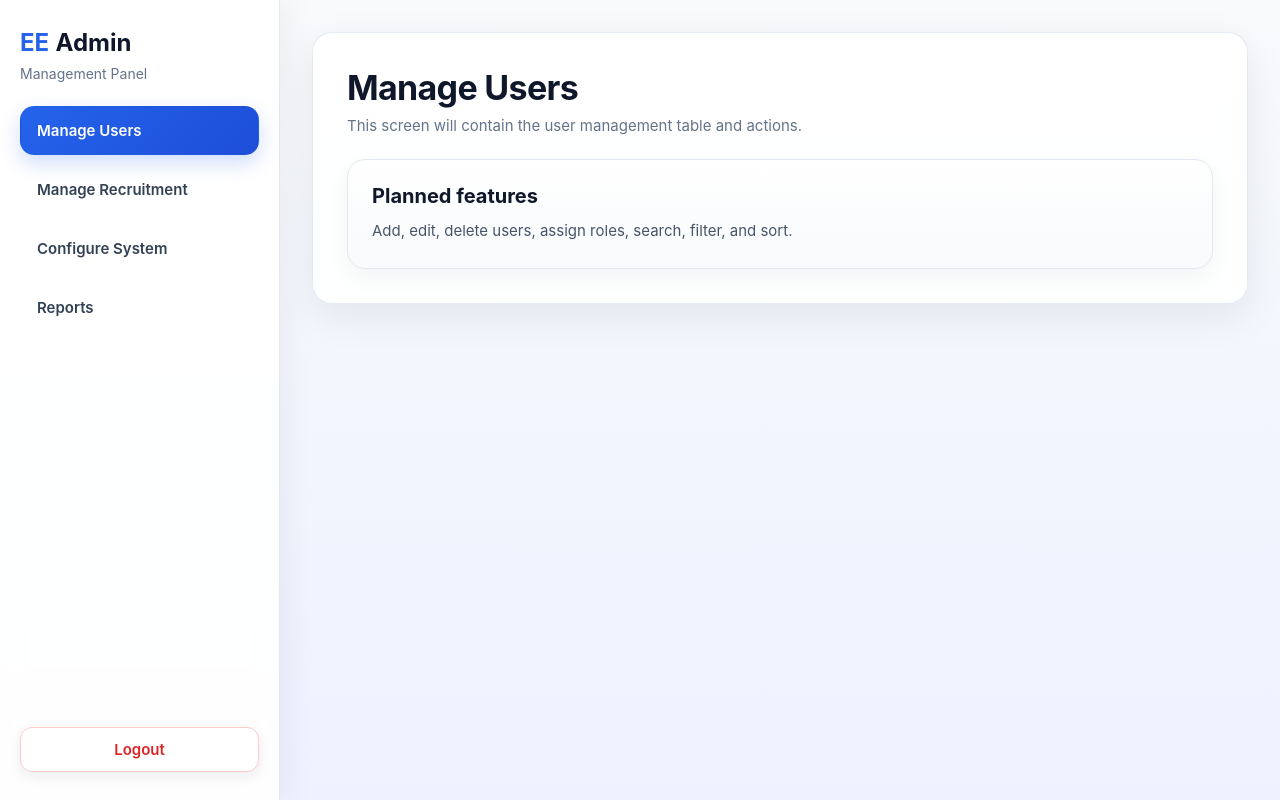
After one commit to Giorgos-Chiras/Special_Scientists_Management_CSE326, a PHP site: page /modules/admin.php in a window 1280 px wide. The commit adds this page. Run offline with PHP 8.4, Linux system fonts and the light colour scheme; the visitor is signed in with stand-in values (Sample User, id 1).

Commit message:
Added basic admin page wiht navigation

```diff
--- /dev/null
+++ b/assets/css/admin.css
@@ -0,0 +1,153 @@
+.admin-shell {
+    min-height: 100vh;
+    display: flex;
+}
+
+.sidebar {
+    width: 280px;
+    background: rgba(255, 255, 255, 0.92);
+    border-right: 1px solid #e2e8f0;
+    box-shadow: 8px 0 30px rgba(15, 23, 42, 0.05);
+    padding: 28px 20px;
+    display: flex;
+    flex-direction: column;
+    justify-content: space-between;
+    backdrop-filter: blur(10px);
+}
+
+.sidebar-top {
+    margin-bottom: 24px;
+}
+
+.sidebar-brand {
+    font-size: 24px;
+    font-weight: 500;
+    color: #0f172a;
+    margin-bottom: 8px;
+}
+
+.sidebar-brand span {
+    color: #2563eb;
+    font-weight: 700;
+}
+
+.sidebar-brand strong {
+    font-weight: 700;
+    color: #0f172a;
+}
+
+.sidebar-text {
+    font-size: 14px;
+    color: #64748b;
+}
+
+.sidebar-nav {
+    display: flex;
+    flex-direction: column;
+    gap: 10px;
+    flex: 1;
+}
+
+.sidebar-link {
+    display: block;
+    padding: 14px 16px;
+    border-radius: 14px;
+    font-size: 15px;
+    font-weight: 600;
+    color: #334155;
+    transition: all 0.2s ease;
+    border: 1px solid transparent;
+}
+
+.sidebar-link:hover {
+    background: #eff6ff;
+    color: #1d4ed8;
+    border-color: #dbeafe;
+}
+
+.sidebar-link.active {
+    background: linear-gradient(135deg, #2563eb 0%, #1d4ed8 100%);
+    color: #ffffff;
+    box-shadow: 0 8px 20px rgba(37, 99, 235, 0.22);
+}
+
+.sidebar-bottom {
+    margin-top: 24px;
+}
+
+.sidebar-logout {
+    width: 100%;
+}
+
+.admin-content {
+    flex: 1;
+    padding: 32px;
+}
+
+.placeholder-card {
+    padding: 34px;
+}
+
+.placeholder-header {
+    margin-bottom: 24px;
+}
+
+.placeholder-box {
+    background: linear-gradient(180deg, #ffffff 0%, #f8fafc 100%);
+    border: 1px solid #e2e8f0;
+    border-radius: 18px;
+    padding: 24px;
+    box-shadow: 0 8px 24px rgba(15, 23, 42, 0.05);
+}
+
+.placeholder-box h3 {
+    font-size: 20px;
+    color: #0f172a;
+    margin-bottom: 10px;
+}
+
+.placeholder-box p {
+    color: #475569;
+    line-height: 1.7;
+    font-size: 15px;
+}
+
+@media (max-width: 992px) {
+    .admin-shell {
+        flex-direction: column;
+    }
+
+    .sidebar {
+        width: 100%;
+        border-right: none;
+        border-bottom: 1px solid #e2e8f0;
+    }
+
+    .sidebar-nav {
+        flex-direction: row;
+        flex-wrap: wrap;
+    }
+
+    .sidebar-link {
+        flex: 1 1 220px;
+    }
+
+    .admin-content {
+        padding: 20px;
+    }
+}
+
+@media (max-width: 640px) {
+    .sidebar {
+        padding: 20px 16px;
+    }
+
+    .admin-content {
+        padding: 16px;
+    }
+
+    .placeholder-card,
+    .dashboard-card {
+        padding: 22px;
+    }
+}
--- a/assets/css/style.css
+++ b/assets/css/style.css
@@ -1,3 +1,4 @@
+
 * {
     margin: 0;
     padding: 0;
@@ -5,8 +6,8 @@
 }
 
 body {
-    font-family: Arial, Helvetica, sans-serif;
-    background-color: #f6f7fb;
+    font-family: "Inter", "Segoe UI", Arial, Helvetica, sans-serif;
+    background: linear-gradient(180deg, #f8fafc 0%, #eef2ff 100%);
     color: #1f2937;
     min-height: 100vh;
 }
@@ -19,12 +20,14 @@ a {
 .top-brand {
     padding: 28px 40px 10px;
     font-size: 20px;
-    font-weight: 400;
-    color: #111827;
+    font-weight: 500;
+    color: #0f172a;
+    letter-spacing: -0.01em;
 }
 
 .top-brand strong {
     font-weight: 700;
+    color: #2563eb;
 }
 
 .page-shell {
@@ -35,21 +38,23 @@ a {
 }
 
 .page-card {
-    background: #ffffff;
-    border: 1px solid #e5e7eb;
-    border-radius: 18px;
-    box-shadow: 0 10px 30px rgba(17, 24, 39, 0.06);
+    background: rgba(255, 255, 255, 0.9);
+    border: 1px solid rgba(226, 232, 240, 0.9);
+    border-radius: 20px;
+    box-shadow: 0 12px 40px rgba(15, 23, 42, 0.08);
+    backdrop-filter: blur(10px);
 }
 
 .page-title {
     font-size: 34px;
     font-weight: 700;
-    color: #111827;
+    color: #0f172a;
     margin-bottom: 8px;
+    letter-spacing: -0.02em;
 }
 
 .page-subtitle {
-    color: #6b7280;
+    color: #64748b;
     font-size: 15px;
 }
 
@@ -59,43 +64,49 @@ a {
     justify-content: center;
     min-width: 150px;
     padding: 12px 18px;
-    border-radius: 10px;
+    border-radius: 12px;
     border: 1px solid transparent;
     font-size: 15px;
     font-weight: 600;
     cursor: pointer;
-    transition: 0.2s ease;
+    transition: all 0.2s ease;
+    box-shadow: 0 4px 14px rgba(15, 23, 42, 0.08);
 }
 
 .btn-primary {
-    background-color: #2563eb;
+    background: linear-gradient(135deg, #2563eb 0%, #1d4ed8 100%);
     color: #ffffff;
+    border-color: #2563eb;
 }
 
 .btn-primary:hover {
-    background-color: #1d4ed8;
+    background: linear-gradient(135deg, #1d4ed8 0%, #1e40af 100%);
+    color: #ffffff;
+    transform: translateY(-1px);
 }
 
 .btn-secondary {
     background-color: #ffffff;
     color: #2563eb;
-    border-color: #2563eb;
+    border-color: #cbd5e1;
 }
 
 .btn-secondary:hover {
-    background-color: #2563eb;
-    color: #ffffff;
+    background-color: #eff6ff;
+    color: #1d4ed8;
+    border-color: #2563eb;
 }
 
 .btn-danger {
     background-color: #ffffff;
     color: #dc2626;
-    border-color: #dc2626;
+    border-color: #fecaca;
 }
 
 .btn-danger:hover {
     background-color: #dc2626;
     color: #ffffff;
+    border-color: #dc2626;
 }
 
 .info-grid {
@@ -104,23 +115,25 @@ a {
 }
 
 .info-box {
-    background: #f9fafb;
-    border: 1px solid #eceff3;
-    border-radius: 14px;
+    background: linear-gradient(180deg, #ffffff 0%, #f8fafc 100%);
+    border: 1px solid #e2e8f0;
+    border-radius: 16px;
     padding: 18px 20px;
+    box-shadow: 0 4px 20px rgba(15, 23, 42, 0.04);
 }
 
 .info-label {
     display: block;
     font-size: 13px;
-    color: #6b7280;
+    color: #64748b;
     margin-bottom: 6px;
+    font-weight: 500;
 }
 
 .info-value {
     font-size: 18px;
-    font-weight: 600;
-    color: #111827;
+    font-weight: 700;
+    color: #0f172a;
 }
 
 @media (max-width: 768px) {
--- /dev/null
+++ b/includes/admin_footer.php
@@ -0,0 +1 @@
+<?php
--- /dev/null
+++ b/includes/admin_guard.php
@@ -0,0 +1,14 @@
+<?php
+session_start();
+
+//TODO: Add unathorized error page
+
+if (!isset($_SESSION['user_id'])) {
+    header("Location: ../auth/login.php");
+    exit;
+}
+
+if ($_SESSION['role'] !== 'admin') {
+    header("Location: ../index.php");
+    exit;
+}
--- /dev/null
+++ b/includes/admin_header.php
@@ -0,0 +1,11 @@
+<!DOCTYPE html>
+<html lang="en">
+<head>
+    <meta charset="UTF-8">
+    <meta name="viewport" content="width=device-width, initial-scale=1.0">
+    <title>Admin Panel</title>
+    <link rel="stylesheet" href="../assets/css/style.css">
+    <link rel="stylesheet" href="../assets/css/admin.css">
+</head>
+<body>
+<div class="admin-shell">
--- /dev/null
+++ b/includes/admin_sidebar.php
@@ -0,0 +1,19 @@
+<aside class="sidebar">
+    <div class="sidebar-top">
+        <div class="sidebar-brand">
+            <span>EE</span> <strong>Admin</strong>
+        </div>
+        <p class="sidebar-text">Management Panel</p>
+    </div>
+
+    <nav class="sidebar-nav">
+        <a href="../modules/admin.php?=users" class="<?= isActive('users', $currentPage); ?>">Manage Users</a>
+        <a href="../modules/admin.php?page=recruitment" class="<?= isActive('recruitment', $currentPage); ?>">Manage Recruitment</a>
+        <a href="../modules/admin.php?page=system" class="<?= isActive('system', $currentPage); ?>">Configure System</a>
+        <a href="../modules/admin.php?page=reports" class="<?= isActive('reports', $currentPage); ?>">Reports</a>
+    </nav>
+
+    <div class="sidebar-bottom">
+        <a href="../auth/logout.php" class="btn btn-danger sidebar-logout">Logout</a>
+    </div>
+</aside>
--- a/includes/db.php
+++ b/includes/db.php
@@ -7,7 +7,7 @@ $host = 'localhost';
 $dbname = 'special_scientists_project';
 $username = 'root';
 $password = '';
-$port = '3306';
+$port = '3308';
 
 try {
     $dsn = "mysql:host=$host;port=$port;dbname=$dbname;charset=utf8mb4";
--- /dev/null
+++ b/modules/admin.php
@@ -0,0 +1,24 @@
+<?php
+require_once '../includes/admin_guard.php';
+
+$currentPage = $_GET['page'] ?? 'users';
+
+$allowedPages = ['users', 'recruitment', 'system', 'reports'];
+
+if (!in_array($currentPage, $allowedPages, true)) {
+    $currentPage = 'dashboard';
+}
+
+function isActive($page, $currentPage) {
+    return $page === $currentPage ? 'sidebar-link active' : 'sidebar-link';
+}
+
+require_once '../includes/admin_header.php';
+require_once '../includes/admin_sidebar.php';
+?>
+
+    <main class="admin-content">
+        <?php require_once __DIR__ . '/admin/pages/' . $currentPage . '.php'; ?>
+    </main>
+
+<?php require_once '../includes/admin_footer.php'; ?>
--- /dev/null
+++ b/modules/admin/pages/users.php
@@ -0,0 +1,11 @@
+<section class="page-card placeholder-card">
+    <div class="placeholder-header">
+        <h1 class="page-title">Manage Users</h1>
+        <p class="page-subtitle">This screen will contain the user management table and actions.</p>
+    </div>
+
+    <div class="placeholder-box">
+        <h3>Planned features</h3>
+        <p>Add, edit, delete users, assign roles, search, filter, and sort.</p>
+    </div>
+</section>
```
Also changed, not shown: assets/css/auth.css (+16 -14 lines), assets/css/dashboard.css (+16 -12 lines), assets/css/landing.css (+27 -19 lines), assets/css/list.css (+28 -14 lines), auth/login.php (+8 -1 lines), modules/admin/pages/recruitment.php (added, +11 -0 lines), modules/admin/pages/reports.php (added, +11 -0 lines), modules/admin/pages/system.php (added, +11 -0 lines).
